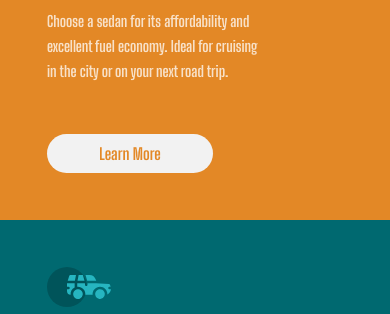
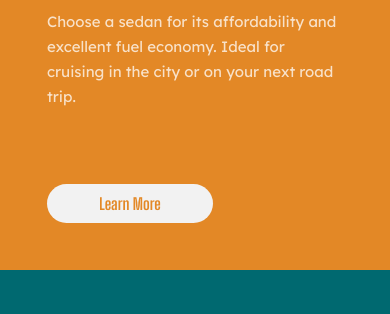
Before and after one commit to krishee107/3-columns-component, a plain HTML site: page index.html in a window 390 px wide. Shown: the part 179-493 px from the top of the page. Drawn offline with Linux system fonts and the light colour scheme.

Commit message:
Corrección fuente

```diff
--- a/css/style.css
+++ b/css/style.css
@@ -54,8 +54,9 @@ html, body {
     font-size: 15px;
     line-height: 25px;
     opacity: 0.75;
-    height: 120px;
+    height: 180px;
     max-width: 212px;
+    font-family: 'Lexend Deca';
 }
 .box_button {
     background: var(--neutral-color2);
@@ -80,6 +81,7 @@ html, body {
     }
 
 .box_text {
-    height: 100px;
+    height: 150px;
+    max-width: 300px;
 }
 }
```
